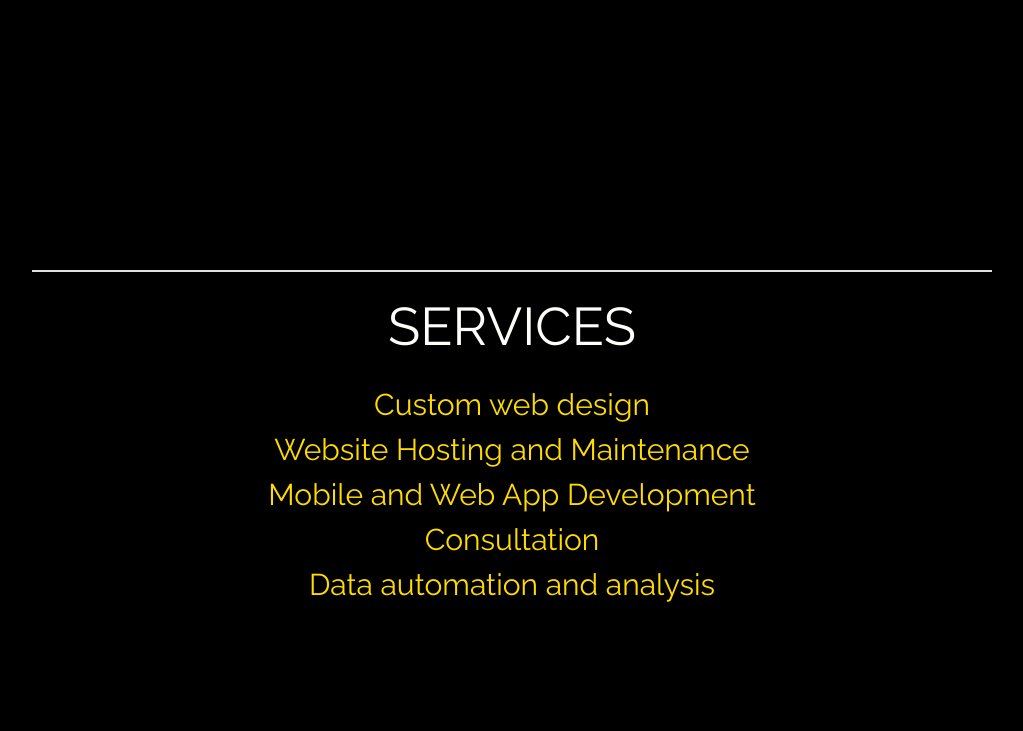
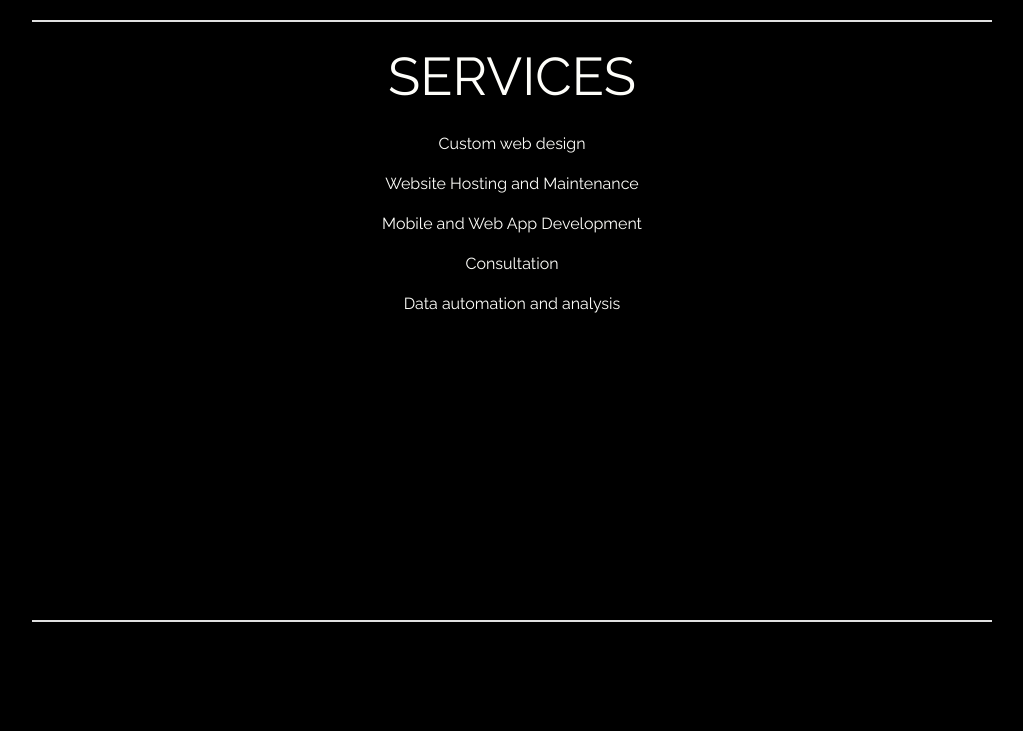
Before and after one commit to IdealEnigma/idealenigma.github.io, a plain HTML site: page index.html in a window 1280 px wide. Shown: the part 880-1611 px from the top of the page, without its empty margins (128-1151 px from the left). Drawn offline with nearby package versions, Linux system fonts and the light colour scheme.

Commit message:
removed links

```diff
--- a/index.html
+++ b/index.html
@@ -11,7 +11,7 @@
 </head>
 
 <body>
-    <div id="container" class="play">
+    <!--<div id="container" class="play">
         <div class="cube">
             <div class="f1"></div>
             <div class="f2"></div>
@@ -25,7 +25,7 @@
             <div class="f3"></div>
             <div class="f4"></div>
         </div>
-    </div>
+    </div>-->
     <header id="top" class="main-header">
         <span class="main-title">TECH CONSULTANTS</span>
         <h1 class="main-heading">Ideal Enigma</h1>
@@ -41,19 +41,19 @@
             <h2>SERVICES</h2>
             <p class="services-tag"></p>
             <div class="item">
-                <a class="item-link" href="#services">Custom web design</a>
+                <p class="item-link">Custom web design</p>
             </div>
             <div class="item">
-                <a class="item-link" href="#services">Website Hosting and Maintenance</a>
+                <p class="item-link">Website Hosting and Maintenance</p>
             </div>
             <div class="item">
-                <a class="item-link" href="#services"> Mobile and Web App Development </a>
+                <p class="item-link"> Mobile and Web App Development </p>
             </div>
             <div class="item">
-                <a class="link" href="#services">Consultation</a>
+                <p class="link">Consultation</p>
             </div>
             <div class="item">
-                <a class="link" href="#services">Data automation and analysis</a>
+                <p class="link">Data automation and analysis</p>
             </div>
         </div>
     </div>
```
